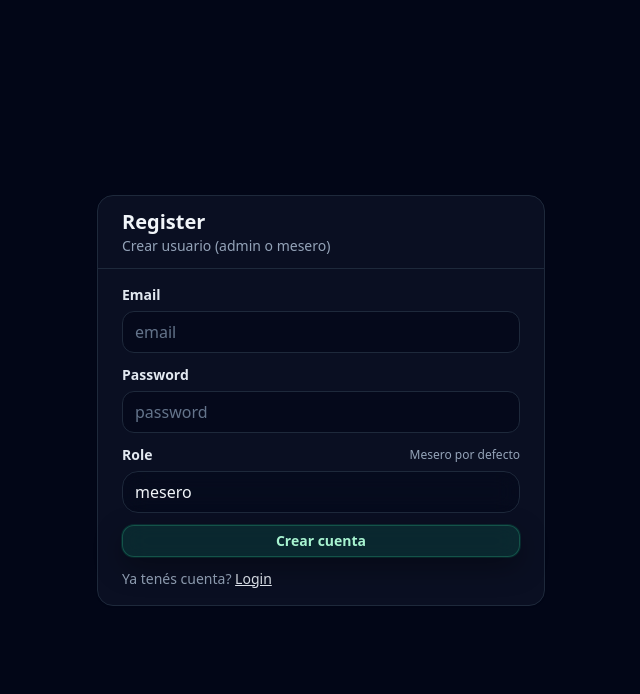
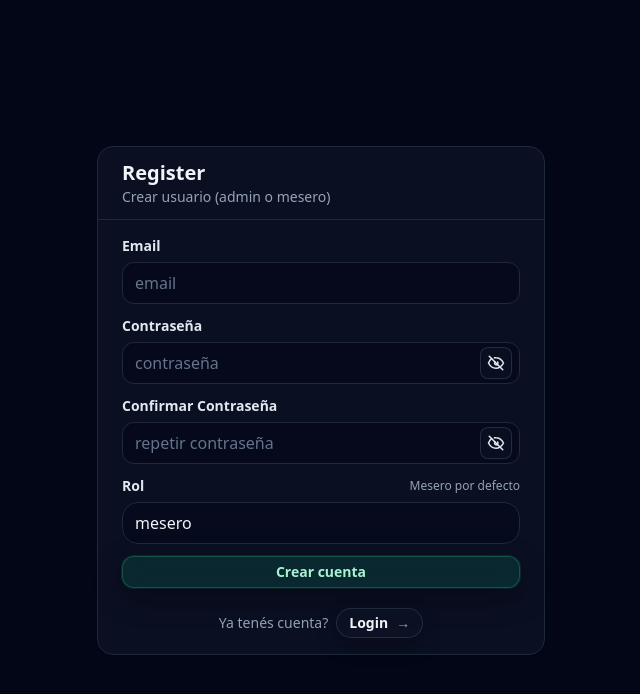
Before and after one commit to jonathansansok/ocean, a React app in the folder frontend/: page /register in a window 1280 px wide. Shown: the top 694 px of the page, without its empty margins (319-959 px from the left). Built offline with nearby package versions, Linux system fonts and the light colour scheme; no server answers; the HTML template or start-up script is replaced by a standard one.

Commit message:
loginrefo-ok

```diff
--- /dev/null
+++ b/frontend/src/components/ui/PasswordInput.tsx
@@ -0,0 +1,92 @@
+import { useMemo, useState } from "react";
+import type { UseFormRegisterReturn } from "react-hook-form";
+import { cn } from "../../lib/cn";
+
+type Props = {
+  reg: UseFormRegisterReturn;
+  placeholder?: string;
+  autoComplete?: string;
+  disabled?: boolean;
+  className?: string;
+};
+
+export default function PasswordInput({
+  reg,
+  placeholder,
+  autoComplete,
+  disabled,
+  className,
+}: Props) {
+  const [show, setShow] = useState(false);
+
+  const type = useMemo(() => (show ? "text" : "password"), [show]);
+
+  console.log("[PasswordInput] render", { name: reg?.name, show, type, disabled });
+
+  return (
+    <div className="relative">
+      <input
+        className={cn("input pr-10", className)}
+        placeholder={placeholder}
+        type={type}
+        autoComplete={autoComplete}
+        disabled={disabled}
+        {...reg}
+      />
+
+      <button
+        type="button"
+        className="absolute right-2 top-1/2 -translate-y-1/2 grid h-8 w-8 place-items-center rounded-lg border border-slate-700/60 bg-slate-900/40 text-slate-200 hover:bg-slate-900/60"
+        onClick={() => {
+          console.log("[PasswordInput] toggle", { name: reg?.name, from: show, to: !show });
+          setShow((s) => !s);
+        }}
+        aria-label={show ? "Ocultar contraseña" : "Mostrar contraseña"}
+      >
+        {show ? (
+          <svg width="18" height="18" viewBox="0 0 24 24" fill="none">
+            <path
+              d="M2 12s3.5-7 10-7 10 7 10 7-3.5 7-10 7S2 12 2 12Z"
+              stroke="currentColor"
+              strokeWidth="2"
+              strokeLinejoin="round"
+            />
+            <path
+              d="M12 15a3 3 0 1 0 0-6 3 3 0 0 0 0 6Z"
+              stroke="currentColor"
+              strokeWidth="2"
+              strokeLinejoin="round"
+            />
+          </svg>
+        ) : (
+          <svg width="18" height="18" viewBox="0 0 24 24" fill="none">
+            <path
+              d="M3 3l18 18"
+              stroke="currentColor"
+              strokeWidth="2"
+              strokeLinecap="round"
+            />
+            <path
+              d="M10.6 10.6A2.5 2.5 0 0 0 12 14.5c1.38 0 2.5-1.12 2.5-2.5 0-.5-.15-.97-.4-1.36"
+              stroke="currentColor"
+              strokeWidth="2"
+              strokeLinecap="round"
+            />
+            <path
+              d="M6.2 6.2C3.9 7.9 2 12 2 12s3.5 7 10 7c2.2 0 4.1-.8 5.7-1.9"
+              stroke="currentColor"
+              strokeWidth="2"
+              strokeLinecap="round"
+            />
+            <path
+              d="M9.9 5.1A10.8 10.8 0 0 1 12 5c6.5 0 10 7 10 7s-1.1 2.2-3.2 4.1"
+              stroke="currentColor"
+              strokeWidth="2"
+              strokeLinecap="round"
+            />
+          </svg>
+        )}
+      </button>
+    </div>
+  );
+}
--- a/frontend/src/pages/Login.tsx
+++ b/frontend/src/pages/Login.tsx
@@ -8,6 +8,7 @@ import { useAuth } from "../auth/useAuth";
 import { Card, CardBody, CardHeader } from "../components/ui/Card";
 import FormField from "../components/ui/FormField";
 import Button from "../components/ui/Button";
+import PasswordInput from "../components/ui/PasswordInput";
 import { toastErr, toastOk } from "../lib/notify";
 
 const schema = z.object({
@@ -35,6 +36,7 @@ export default function Login() {
       email: v.email,
       password: v.password,
     });
+
     console.log("[login] signInWithPassword", {
       ok: !!r.data.session,
       err: r.error?.message,
@@ -69,16 +71,18 @@ export default function Login() {
                 <input
                   className="input"
                   placeholder="email"
+                  autoComplete="email"
+                  disabled={loading}
                   {...register("email")}
                 />
               </FormField>
 
               <FormField label="Password" error={errors.password?.message}>
-                <input
-                  className="input"
+                <PasswordInput
+                  reg={register("password")}
                   placeholder="password"
-                  type="password"
-                  {...register("password")}
+                  autoComplete="current-password"
+                  disabled={loading}
                 />
               </FormField>
 
@@ -91,10 +95,14 @@ export default function Login() {
                 Entrar
               </Button>
 
-              <div className="text-sm text-slate-400">
-                No tenés cuenta?{" "}
-                <Link className="underline text-slate-200" to="/register">
+              <div className="pt-2 flex items-center justify-center gap-2 text-sm text-slate-400">
+                <span>No tenés cuenta?</span>
+                <Link
+                  to="/register"
+                  className="inline-flex items-center gap-2 rounded-full border border-slate-700/60 bg-slate-900/40 px-3 py-1 font-semibold text-slate-100 shadow-[0_8px_20px_rgba(0,0,0,0.25)] transition hover:bg-slate-900/60 hover:border-slate-600/70 focus-visible:outline-none focus-visible:ring-2 focus-visible:ring-slate-400/40 focus-visible:ring-offset-2 focus-visible:ring-offset-slate-950"
+                >
                   Register
+                  <span className="text-slate-400">→</span>
                 </Link>
               </div>
             </form>
--- a/frontend/src/pages/Register.tsx
+++ b/frontend/src/pages/Register.tsx
@@ -7,13 +7,21 @@ import Swal from "sweetalert2";
 import { Card, CardBody, CardHeader } from "../components/ui/Card";
 import FormField from "../components/ui/FormField";
 import Button from "../components/ui/Button";
+import PasswordInput from "../components/ui/PasswordInput";
 import { toastErr, toastOk } from "../lib/notify";
 
-const schema = z.object({
-  email: z.string().email("Email inválido"),
-  password: z.string().min(6, "Mínimo 6 caracteres"),
-  role: z.enum(["admin", "mesero"]),
-});
+const schema = z
+  .object({
+    email: z.string().email("Email inválido"),
+    password: z.string().min(6, "Mínimo 6 caracteres"),
+    confirmPassword: z.string().min(6, "Mínimo 6 caracteres"),
+    role: z.enum(["admin", "mesero"]),
+  })
+  .refine((v) => v.password === v.confirmPassword, {
+    message: "Las contraseñas no coinciden",
+    path: ["confirmPassword"],
+  });
+
 type FormValues = z.infer<typeof schema>;
 
 const base = import.meta.env.VITE_API_BASE as string;
@@ -33,13 +41,21 @@ export default function Register() {
 
   const onSubmit = async (v: FormValues) => {
     setLoading(true);
-    console.log("[register] submit", v);
+    console.log("[register] submit raw", v);
+
+    const payload = (({ email, password, role }) => ({
+      email,
+      password,
+      role,
+    }))(v);
+
+    console.log("[register] submit payload", payload);
 
     try {
       const res = await fetch(`${base}/auth/register`, {
         method: "POST",
         headers: { "Content-Type": "application/json" },
-        body: JSON.stringify(v),
+        body: JSON.stringify(payload),
       });
 
       const text = await res.text();
@@ -92,25 +108,42 @@ export default function Register() {
                 <input
                   className="input"
                   placeholder="email"
+                  autoComplete="email"
                   {...register("email")}
                 />
               </FormField>
 
-              <FormField label="Password" error={errors.password?.message}>
-                <input
-                  className="input"
-                  placeholder="password"
-                  type="password"
-                  {...register("password")}
+              <FormField label="Contraseña" error={errors.password?.message}>
+                <PasswordInput
+                  reg={register("password")}
+                  placeholder="contraseña"
+                  autoComplete="new-password"
+                  disabled={loading}
                 />
               </FormField>
 
               <FormField
-                label="Role"
+                label="Confirmar Contraseña"
+                error={errors.confirmPassword?.message}
+              >
+                <PasswordInput
+                  reg={register("confirmPassword")}
+                  placeholder="repetir contraseña"
+                  autoComplete="new-password"
+                  disabled={loading}
+                />
+              </FormField>
+
+              <FormField
+                label="Rol"
                 hint="Mesero por defecto"
                 error={errors.role?.message}
               >
-                <select className="select" {...register("role")}>
+                <select
+                  className="select"
+                  {...register("role")}
+                  disabled={loading}
+                >
                   <option value="mesero">mesero</option>
                   <option value="admin">admin</option>
                 </select>
@@ -124,10 +157,15 @@ export default function Register() {
               >
                 Crear cuenta
               </Button>
-              <div className="text-sm text-slate-400">
-                Ya tenés cuenta?{" "}
-                <Link className="underline text-slate-200" to="/login">
+
+              <div className="pt-2 flex items-center justify-center gap-2 text-sm text-slate-400">
+                <span>Ya tenés cuenta?</span>
+                <Link
+                  to="/login"
+                  className="inline-flex items-center gap-2 rounded-full border border-slate-700/60 bg-slate-900/40 px-3 py-1 font-semibold text-slate-100 shadow-[0_8px_20px_rgba(0,0,0,0.25)] transition hover:bg-slate-900/60 hover:border-slate-600/70 focus-visible:outline-none focus-visible:ring-2 focus-visible:ring-slate-400/40 focus-visible:ring-offset-2 focus-visible:ring-offset-slate-950"
+                >
                   Login
+                  <span className="text-slate-400">→</span>
                 </Link>
               </div>
             </form>
```
